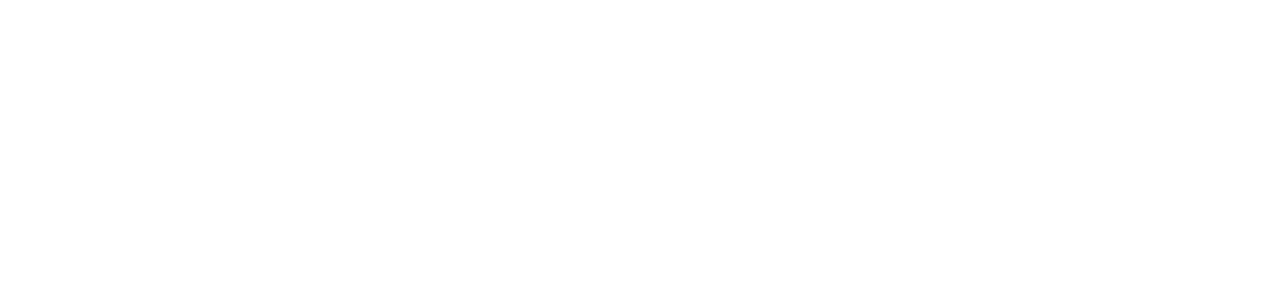
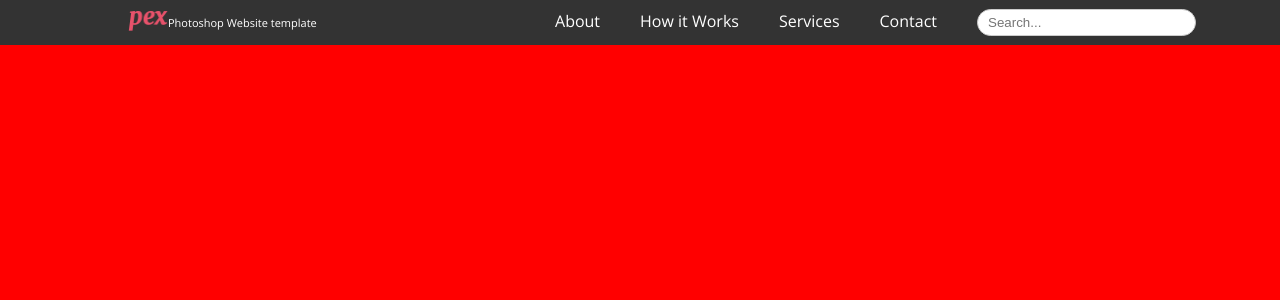
Before and after one commit to VartikaS14/Reactjs-project, a React (Vite) app: page / in a window 1280 px wide. Shown: the top 300 px of the page. Built offline with nearby package versions, Linux system fonts and the light colour scheme.

Commit message:
Navbar created

```diff
--- a/src/App.jsx
+++ b/src/App.jsx
@@ -1,9 +1,11 @@
 import React from "react";
+import Navbar from "./Components/Navbar/Navbar";
 
 const App =() =>
   {
     return (
       <div>
+        <Navbar/>
 
 
       </div>
--- a/src/Components/Navbar/Navbar.css
+++ b/src/Components/Navbar/Navbar.css
@@ -0,0 +1,48 @@
+@import url('https://fonts.googleapis.com/css2?family=Open+Sans:ital,wght@0,300..800;1,300..800&display=swap');
+nav{
+    width: 100%;
+    background: #333;
+    color: white;
+    padding: 4px 10px;
+    position: fixed;
+    top: 0;
+    left: 0;
+    display: flex;
+    align-items: center;
+    justify-content: space-between;
+    z-index: 10;
+    font-family: "Open Sans", sans-serif;
+}
+.logo
+{
+    display: flex;
+}
+.logo img{
+    width: 40px;
+height: 20px;
+}
+.logo p{
+    font-size: 11px;
+line-height: 24px;
+}
+nav ul li{
+    display: inline-block;
+    list-style: none;
+    margin: 5px 20px;
+    font-size: 16px;
+}
+.search-bar input {
+    padding: 5px 10px;
+    border: 1px solid #ccc;
+    border-radius: 25px;
+    padding-right: 30px;
+  }
+
+.search-bar button {
+    position: absolute;
+    right: 5px;
+    border: none;
+    background: none;
+    cursor: pointer;
+    padding: 0;
+  }
--- a/src/Components/Navbar/Navbar.jsx
+++ b/src/Components/Navbar/Navbar.jsx
@@ -1,12 +1,24 @@
 import React from 'react'
 import './Navbar.css'
+import logo from '../../assets/pex.png'
 
-const navbar = () => {
+const Navbar = () => {
   return (
-    <div>
-
-    </div>
+    <nav className='container'>
+      <div className='logo'
+      >
+      <img src={logo} />
+      <p>Photoshop Website template</p>
+      </div>
+      <ul>
+        <li>About</li>
+        <li>How it Works</li>
+        <li>Services</li>
+        <li>Contact</li>
+        <li className='search-bar'><input type='text' placeholder='Search...' /></li>
+      </ul>
+    </nav>
   )
 }
 
-export default navbar
+export default Navbar
--- a/src/index.css
+++ b/src/index.css
@@ -0,0 +1,21 @@
+
+*{
+    margin: 0;
+    padding: 0;
+    box-sizing: border-box;
+
+}
+body{
+    background: red;
+}
+a
+{
+    text-decoration: none;
+    color: inherit;
+    line-height: 1;
+    cursor: pointer;
+}
+.container{
+    padding-left: 10%;
+    padding-right: 5%;
+}
```
Also changed, not shown: src/Components/Hero/Hero.css (added), src/Components/Hero/Hero.jsx (added), src/assets/pex.png (added).
